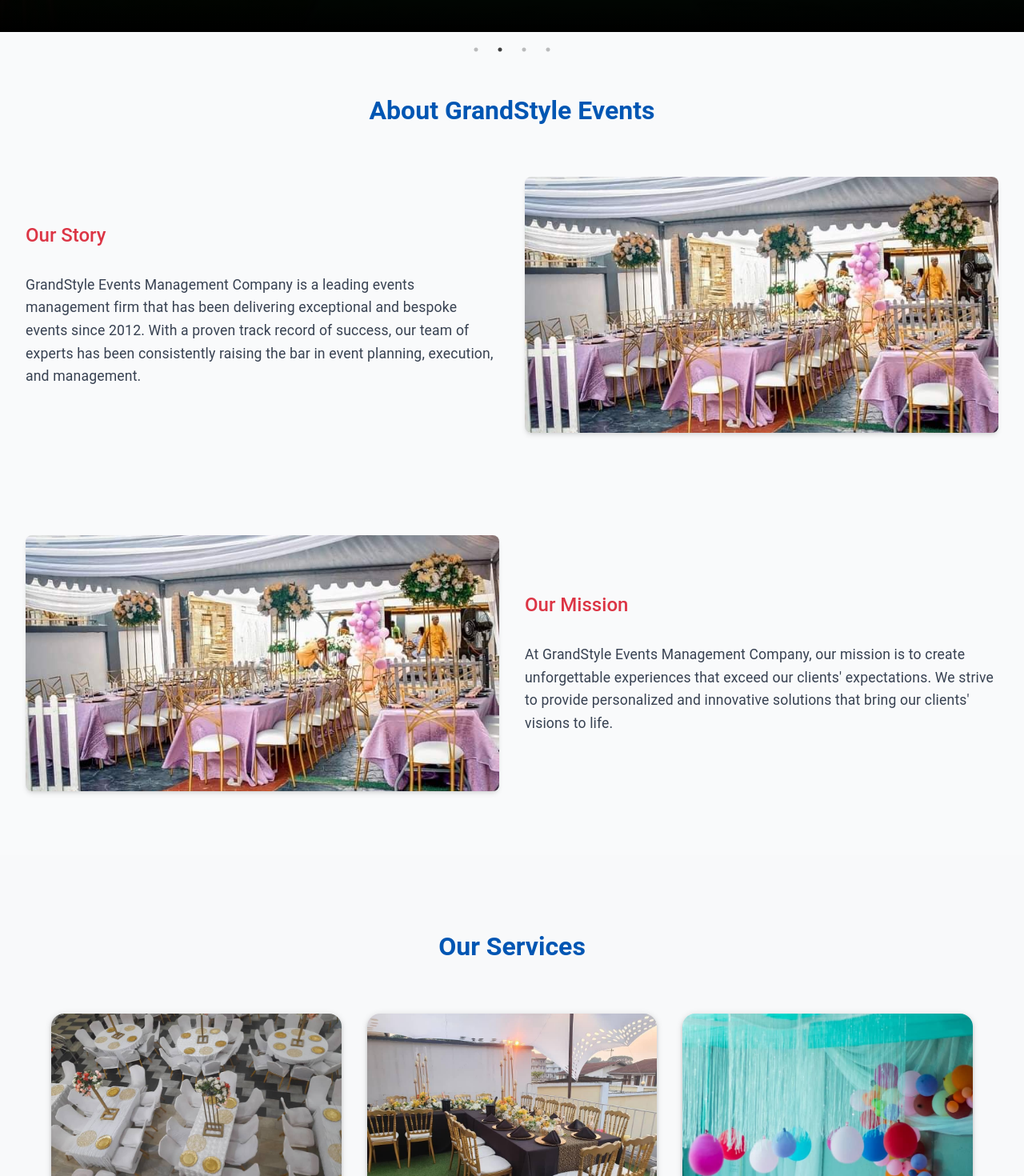
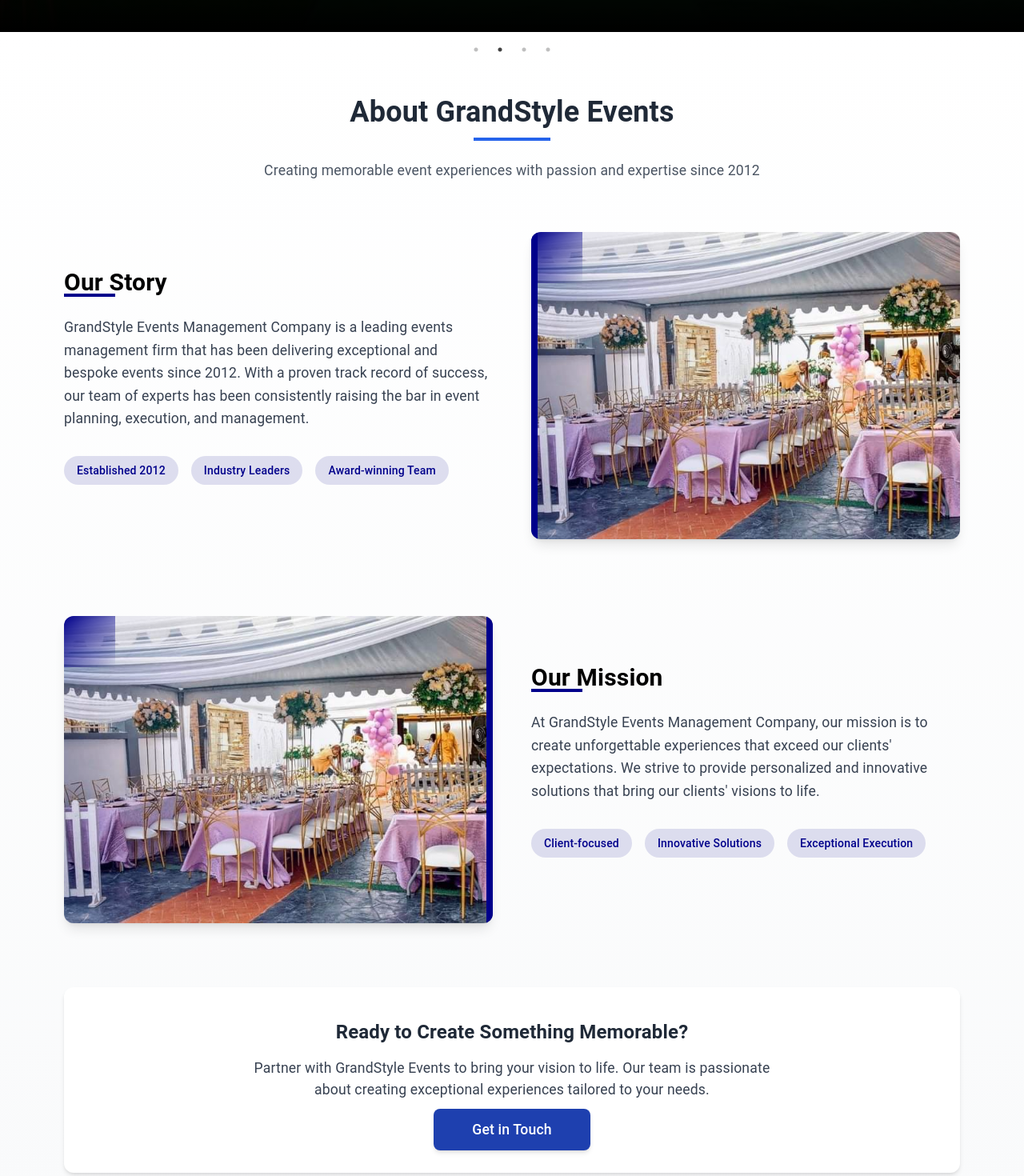
Before and after one commit to Gandokijnr/Grandstyle-website, a React (Vite) app: page / in a window 1280 px wide. Shown: the part 760-2230 px from the top of the page at 80% size. Built offline with nearby package versions, Linux system fonts and the light colour scheme.

Commit message:
about section redesign

```diff
--- a/src/App.tsx
+++ b/src/App.tsx
@@ -14,10 +14,10 @@
 const theme = createTheme({
   palette: {
     primary: {
-      main: "#0056b3", // Deep blue
+      main: "#00008B", // Deep blue
     },
     secondary: {
-      main: "#dc3545", // Red
+      main: "#900000", // Red
     },
     background: {
       default: "#ffffff", // White
--- a/src/components/About.tsx
+++ b/src/components/About.tsx
@@ -1,71 +1,173 @@
 import React from "react";
 import { motion } from "framer-motion";
-import { Typography } from "@mui/material";
 
+const About = () => {
   const aboutContent = [
     {
       title: "Our Story",
       content:
         "GrandStyle Events Management Company is a leading events management firm that has been delivering exceptional and bespoke events since 2012. With a proven track record of success, our team of experts has been consistently raising the bar in event planning, execution, and management.",
       image: "../about/Our Mission.jpg",
+      color: "#00008B",
+      accentPoints: [
+        "Established 2012",
+        "Industry Leaders",
+        "Award-winning Team",
+      ],
     },
     {
       title: "Our Mission",
       content:
         "At GrandStyle Events Management Company, our mission is to create unforgettable experiences that exceed our clients' expectations. We strive to provide personalized and innovative solutions that bring our clients' visions to life.",
       image: "../about/Our Mission.jpg",
+      color: "#00008B",
+      accentPoints: [
+        "Client-focused",
+        "Innovative Solutions",
+        "Exceptional Execution",
+      ],
     },
   ];
 
-const About: React.FC = () => {
   return (
-    <div id="about" className="py-20 bg-gray-50">
-      <div className="max-w-7xl mx-auto px-4 sm:px-6 lg:px-8">
-        <Typography
-          variant="h3"
-          mb={8}
-          className="text-3xl font-bold text-center text-primary"
+    <section
+      id="about"
+      className="py-20 bg-gradient-to-b from-white to-gray-50"
     >
+      <div className="max-w-6xl mx-auto px-4">
+        {/* Header */}
+        <div className="mb-16 text-center">
+          <motion.div
+            initial={{ opacity: 0, y: 20 }}
+            animate={{ opacity: 1, y: 0 }}
+            transition={{ duration: 0.6 }}
+          >
+            <h2 className="text-4xl font-bold mb-3 text-gray-800">
               About GrandStyle Events
-        </Typography>
-        <div className="space-y-32">
+            </h2>
+            <div className="w-24 h-1 bg-blue-600 mx-auto mb-6"></div>
+            <p className="text-gray-600 max-w-2xl mx-auto">
+              Creating memorable event experiences with passion and expertise
+              since 2012
+            </p>
+          </motion.div>
+        </div>
+
+        {/* About Sections */}
+        <div className="space-y-24">
           {aboutContent.map((item, index) => (
             <motion.div
               key={index}
               initial={{ opacity: 0, y: 50 }}
               animate={{ opacity: 1, y: 0 }}
-              transition={{ duration: 0.8 }}
+              transition={{ duration: 0.8, delay: index * 0.2 }}
             >
               <div
-                className={`flex flex-col-reverse md:flex-row items-center ${
-                  index % 2 === 0 ? "" : "md:flex-row-reverse"
-                } gap-8`}
+                className={`flex flex-col lg:flex-row items-center ${
+                  index % 2 === 0 ? "" : "lg:flex-row-reverse"
+                } gap-12`}
               >
-                <div className="w-full md:w-1/2">
-                  <Typography
-                    variant="h5"
-                    mb={4}
-                    className="text-2xl font-semibold text-secondary mb-8"
-                  >
+                {/* Text Content */}
+                <div className="w-full lg:w-1/2">
+                  <div className="relative">
+                    {/* Section title with accent */}
+                    <h3 className="text-3xl font-bold mb-6 inline-block relative">
                       {item.title}
-                  </Typography>
-                  <p className="text-gray-700 leading-relaxed">
+                      <div
+                        className="absolute bottom-0 left-0 h-1 w-16"
+                        style={{ backgroundColor: item.color }}
+                      ></div>
+                    </h3>
+
+                    {/* Main content */}
+                    <p className="text-gray-700 leading-relaxed mb-8">
                       {item.content}
                     </p>
+
+                    {/* Accent points */}
+                    <div className="flex flex-wrap gap-4 mb-6">
+                      {item.accentPoints.map((point, idx) => (
+                        <div
+                          key={idx}
+                          className="px-4 py-2 rounded-full text-sm font-medium"
+                          style={{
+                            backgroundColor: `${item.color}20`, // 20% opacity
+                            color: item.color,
+                          }}
+                        >
+                          {point}
                         </div>
-                <div className="w-full md:w-1/2">
+                      ))}
+                    </div>
+                  </div>
+                </div>
+
+                {/* Image with styling */}
+                <div className="w-full lg:w-1/2">
+                  <div className="relative group overflow-hidden rounded-xl shadow-lg">
+                    {/* Main image */}
                     <img
                       src={item.image}
                       alt={item.title}
-                    className="w-full h-64 md:h-80 object-cover rounded-lg shadow-md"
+                      className="w-full h-80 lg:h-96 object-cover transition-transform duration-700 group-hover:scale-105"
                     />
+
+                    {/* Decorative elements */}
+                    <div
+                      className="absolute inset-0 opacity-20"
+                      style={{
+                        background: `linear-gradient(45deg, ${item.color} 0%, transparent 70%)`,
+                      }}
+                    ></div>
+
+                    {/* Border Corner gradient */}
+                    <div
+                      className="absolute top-0 left-0 w-16 h-16"
+                      style={{
+                        background: `linear-gradient(135deg, ${item.color} 0%, transparent 100%)`,
+                      }}
+                    ></div>
+
+                    {/* Border line color */}
+                    <div
+                      className={`absolute ${
+                        index % 2 === 0 ? "left-0" : "right-0"
+                      } top-0 w-2 h-full`}
+                      style={{ backgroundColor: item.color }}
+                    ></div>
+                  </div>
                 </div>
               </div>
             </motion.div>
           ))}
         </div>
+
+        {/* CTA Section */}
+        <motion.div
+          initial={{ opacity: 0, y: 30 }}
+          animate={{ opacity: 1, y: 0 }}
+          transition={{ duration: 0.6, delay: 0.5 }}
+          className="mt-20 text-center bg-white p-10 rounded-xl shadow-md"
+        >
+          <h3 className="text-2xl font-bold mb-4 text-gray-800">
+            Ready to Create Something Memorable?
+          </h3>
+          <p className="text-gray-700 mb-6 max-w-2xl mx-auto">
+            Partner with GrandStyle Events to bring your vision to life. Our
+            team is passionate about creating exceptional experiences tailored
+            to your needs.
+          </p>
+          <a
+            href="https://wa.me/2348137635064"
+            target="_blank"
+            rel="noopener noreferrer"
+            className="px-12 py-4 bg-blue-800 text-white rounded-lg font-medium shadow-md hover:bg-blue-700 transition-colors duration-300"
+          >
+            Get in Touch
+          </a>
+        </motion.div>
       </div>
-    </div>
+    </section>
   );
 };
 
```
Lines whose indentation alone changed are shown as unchanged.
